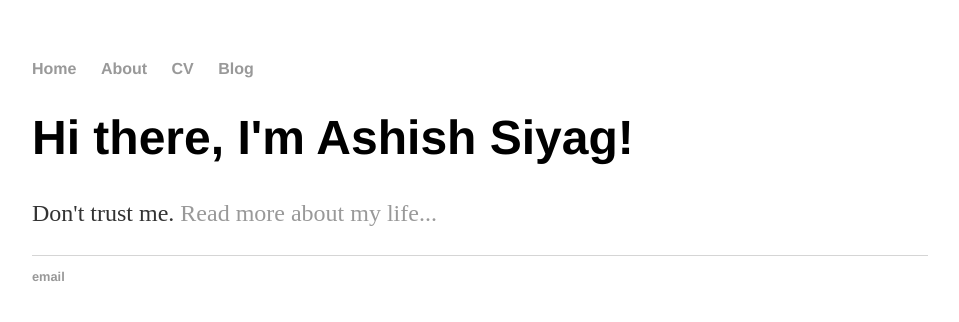
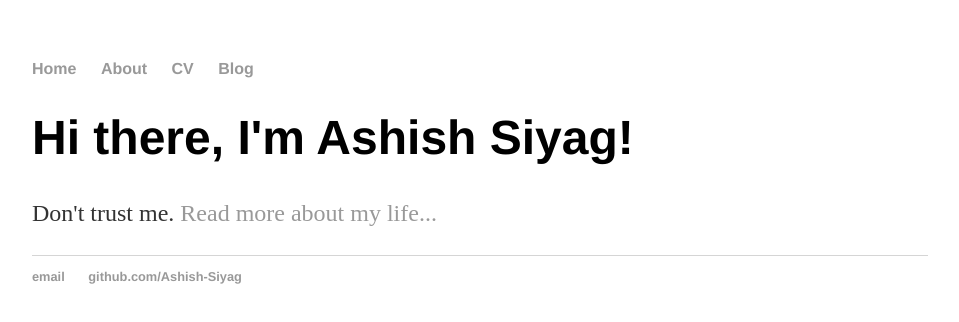
Before and after one commit to Ashish-Siyag/ashish-siyag.github.io, a plain HTML site: page index.html in a window 1280 px wide. Shown: the whole page, without its empty margins (160-1119 px from the left). Drawn offline with Linux system fonts and the light colour scheme.

Commit message:
Update index.html

```diff
--- a/index.html
+++ b/index.html
@@ -23,7 +23,7 @@
 		<footer>
     		<ul>
         		<li><a href="mailto:ashishsiyag610@gmail.com">email</a></li>
-        		<li><a href="https://github.com/Ashish-Siyag"></a></li>
+        		<li><a href="https://github.com/Ashish-Siyag">github.com/Ashish-Siyag</a></li>
 			</ul>
 		</footer>
 	</body>
```
